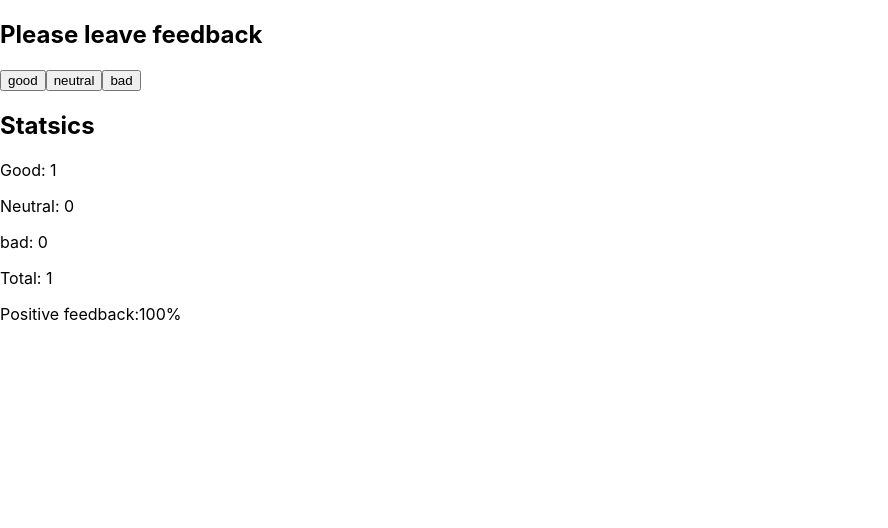
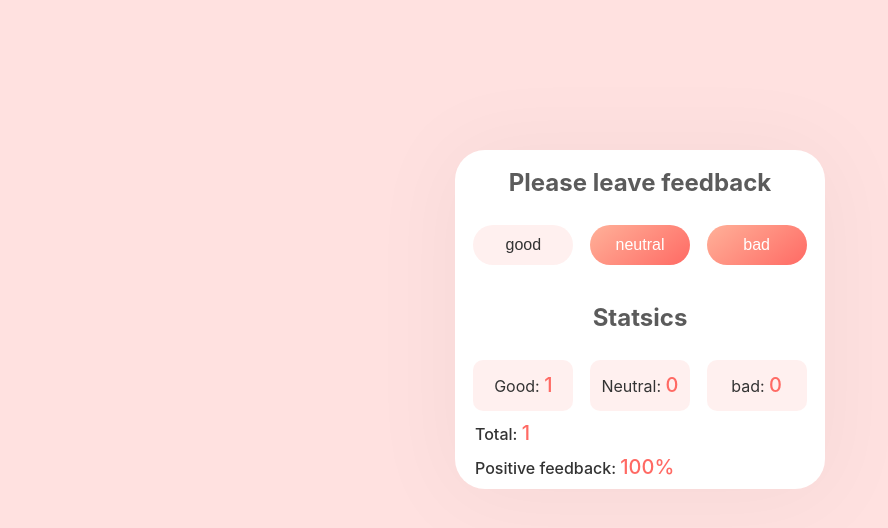
Before and after one commit to TetianaKokoilo/goit-react-hw-02-feedback, a React (Create React App) app: page / in a window 1280 px wide. Both pictures are taken after a click on the button "good". Shown: the top 528 px of the page, without its empty margins (0-888 px from the left). Built offline with nearby package versions, Linux system fonts and the light colour scheme.

Commit message:
add styled

```diff
--- a/package.json
+++ b/package.json
@@ -10,7 +10,9 @@
     "prop-types": "^15.8.1",
     "react": "^18.1.0",
     "react-dom": "^18.1.0",
+    "react-icons": "^4.7.1",
     "react-scripts": "5.0.1",
+    "styled-components": "^5.3.6",
     "web-vitals": "^2.1.3"
   },
   "scripts": {
--- a/src/components/App.jsx
+++ b/src/components/App.jsx
@@ -5,6 +5,7 @@ import { Statistics } from './Statistics/Statistics';
 import { Notification } from './Notification/Notification';
 
 import PropTypes from 'prop-types';
+import { StyledContainer } from './App.styled'
 export class App extends Component {
   static propTypes = {
     title: PropTypes.string
@@ -33,14 +34,14 @@ export class App extends Component {
   render() {
     const options = Object.keys(this.state);
     return (
-      <div>
+      <StyledContainer>
         <Section title="Please leave feedback">
           <FeedbackOptions
             options={options}
             onLeaveFeedback={this.onLeaveFeedback}
           />
         </Section>
-        <Section title="Statsics">
+        <Section title="Statsics" >
           {this.countTotalFeedback() > 0 ? (
             <Statistics
               points={this.state}
@@ -51,7 +52,7 @@ export class App extends Component {
             <Notification message="There is no feedback" />
           )}
         </Section>
-      </div>
+      </StyledContainer>
     );
   }
 }
--- /dev/null
+++ b/src/components/App.styled.js
@@ -0,0 +1,12 @@
+import styled from 'styled-components';
+
+export const StyledContainer = styled.div`
+  background-color: #ffffff;
+  box-shadow: 0px 4px 90px 10px rgba(0, 0, 0, 0.04);
+  border-radius: 30px;
+  width: 350px;
+  margin-left: auto;
+  margin-right: auto;
+  margin-top: 150px;
+  padding: 10px;
+`;
--- a/src/components/FeedbackOptions/FeedbackOptions.jsx
+++ b/src/components/FeedbackOptions/FeedbackOptions.jsx
@@ -1,13 +1,14 @@
 import PropTypes from 'prop-types';
+import { StyledButton, StyledButtonContainer } from './FeedbackOptions.styled'
 
 export const FeedbackOptions = ({ options, onLeaveFeedback }) => {
   return (
-    <div>
+    <StyledButtonContainer>
       {options.map((key, index) => (
-          <button key={index} type="button" onClick={() => onLeaveFeedback(key)}>{key}
-        </button>
+          <StyledButton key={index} type="button" onClick={() => onLeaveFeedback(key)}>{key}
+        </StyledButton>
       ))}
-    </div>
+    </StyledButtonContainer>
   );
 };
 
--- /dev/null
+++ b/src/components/FeedbackOptions/FeedbackOptions.styled.js
@@ -0,0 +1,36 @@
+import styled from 'styled-components';
+
+export const StyledButtonContainer = styled.div`
+  display: flex;
+  justify-content: space-around;
+  margin-bottom: 30px;
+
+`;
+export const StyledButton = styled.button`
+background: linear-gradient(321.69deg, #ff6a64 0%, #ffb199 100%);
+  font-size: 16px;
+  display: flex;
+  justify-content: center;
+  align-content: center;
+  align-items: center;
+  border-radius: 30px;
+  border: none;
+  color: #ffffff;
+  width: 100px;
+  height: 40px;
+  &:hover,
+  &:focus {
+    background: rgba(255, 106, 100, 0.1);
+    color: #333333;
+    transition: 1.4s;
+  }
+  /* &:first-child {
+
+  }
+  &:nth-child(2) {
+
+  }
+  &:last-child {
+
+  } */
+`;
--- a/src/components/Notification/Notification.jsx
+++ b/src/components/Notification/Notification.jsx
@@ -1,13 +1,13 @@
 import PropTypes from 'prop-types';
+import { StyledMessage } from './Notification.styled';
+
 
 export const Notification = ({ message }) => {
-    return (
-        <div>
-            <p>{message}</p>
-        </div>
-    )
-}
+  return (
+      <StyledMessage>{message}</StyledMessage>
+  );
+};
 
 Notification.propTypes = {
-    message: PropTypes.string.isRequired,
-}
+  message: PropTypes.string.isRequired,
+};
--- /dev/null
+++ b/src/components/Notification/Notification.styled.js
@@ -0,0 +1,12 @@
+import styled from "styled-components";
+
+export const StyledMessage = styled.p`
+text-align: center;
+margin: 0;
+color: #333333;
+font-weight: 500;
+font-size: 20px;
+line-height: 30px;
+color: #333333;
+
+`
--- a/src/components/Section/Section.jsx
+++ b/src/components/Section/Section.jsx
@@ -1,9 +1,11 @@
 import PropTypes from 'prop-types';
+import { StyledTitle } from './Section.styled'
+
 
 export const Section = ({ title, children }) => {
     return (
         <div>
-            <h2>{title}</h2>
+            <StyledTitle>{title}</StyledTitle>
             {children}
         </div>
     )
--- /dev/null
+++ b/src/components/Section/Section.styled.js
@@ -0,0 +1,11 @@
+import styled from "styled-components";
+
+export const StyledTitle = styled.h2`
+  text-align: center;
+  margin-top: 0;
+  margin-bottom: 20px;
+  color: #333333;
+  line-height: 45px;
+  opacity: 0.8;
+
+`
--- a/src/components/Statistics/Statistics.jsx
+++ b/src/components/Statistics/Statistics.jsx
@@ -1,4 +1,5 @@
 import PropTypes from 'prop-types';
+import { StyledStatistics, StyledStatisticsText, StyledStatisticsResult, StyledStatisticsTotal } from './Statistics.styled';
 
 export const Statistics = ({
   onTotalCount,
@@ -7,14 +8,24 @@ export const Statistics = ({
 }) => {
   return (
     <div>
-      <p>Good: {good}</p>
-      <p>Neutral: {neutral}</p>
-      <p>bad: {bad}</p>
-      <p>Total: {onTotalCount()}</p>
-      <p>
-        Positive feedback:
-        {onPositivePercentage() ? onPositivePercentage() : '0'}%
-      </p>
+      <StyledStatistics>
+        <StyledStatisticsText>
+          Good: <StyledStatisticsResult>{good}</StyledStatisticsResult>
+        </StyledStatisticsText>
+        <StyledStatisticsText>
+          Neutral: <StyledStatisticsResult>{neutral}</StyledStatisticsResult>
+        </StyledStatisticsText>
+        <StyledStatisticsText>
+          bad: <StyledStatisticsResult>{bad}</StyledStatisticsResult>
+        </StyledStatisticsText>
+      </StyledStatistics>
+      <StyledStatisticsTotal>
+        Total: <StyledStatisticsResult>{onTotalCount()}</StyledStatisticsResult>
+      </StyledStatisticsTotal>
+      <StyledStatisticsTotal>
+        Positive feedback:{' '}
+        <StyledStatisticsResult>{onPositivePercentage() ? onPositivePercentage() : '0'}%</StyledStatisticsResult>
+      </StyledStatisticsTotal>
     </div>
   );
 };
@@ -24,5 +35,5 @@ Statistics.propTypes = {
     good: PropTypes.number.isRequired,
     neutral: PropTypes.number.isRequired,
     bad: PropTypes.number.isRequired,
-  })
-}
+  }),
+};
--- /dev/null
+++ b/src/components/Statistics/Statistics.styled.js
@@ -0,0 +1,30 @@
+import styled from "styled-components";
+
+
+export const StyledStatistics = styled.div`
+display: flex;
+justify-content: space-around;
+`
+export const StyledStatisticsText = styled.p`
+background: rgba(255, 106, 100, 0.1);
+border-radius: 10px;
+padding: 10px;
+line-height: 30px;
+width: 80px;
+margin: 0;
+text-align: center;
+color: #333333;
+`
+export const StyledStatisticsResult = styled.span`
+    color: #FF6A64;
+    font-weight: 500;
+    font-size: 20px;
+`
+export const StyledStatisticsTotal = styled.p`
+margin: 0;
+color: #333333;
+font-size: 16px;
+margin-left: 10px;
+font-weight: 500;
+margin-top: 10px
+`
--- a/src/index.css
+++ b/src/index.css
@@ -7,6 +7,7 @@ body {
     sans-serif;
   -webkit-font-smoothing: antialiased;
   -moz-osx-font-smoothing: grayscale;
+  background: rgba(255, 106, 100, 0.2);
 }
 
 code {
```
Also changed, not shown: 1 other file (tests, documents, lock files or other folders).
